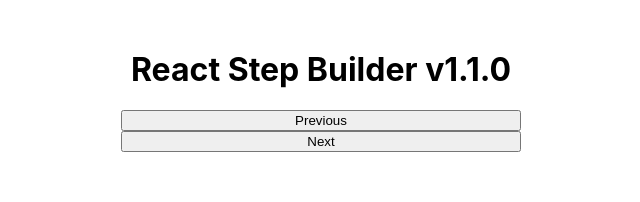
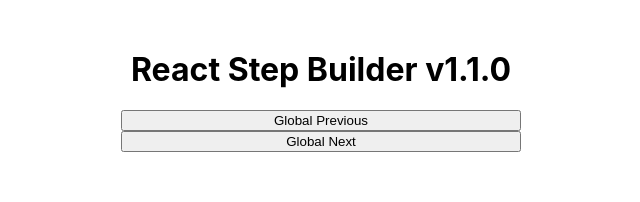
Before and after one commit to sametweb/react-step-builder, a React (Create React App) app: page / in a window 1280 px wide. Shown: the top 202 px of the page, without its empty margins (319-959 px from the left). Built offline with nearby package versions, Linux system fonts and the light colour scheme.

Commit message:
Tests for global navigation feature

```diff
--- a/src/App.tsx
+++ b/src/App.tsx
@@ -5,12 +5,16 @@ import Step2 from "./stepComponents/Step2";
 import Step3 from "./stepComponents/Step3";
 import Step4 from "./stepComponents/Step4";
 
-const Navigation = (props: NavigationComponentProps) => {
+export const Navigation = (props: NavigationComponentProps) => {
 	console.log(props);
 	return (
 		<div>
-			<button onClick={props.prev}>Previous</button>
-			<button onClick={props.next}>Next</button>
+			<button data-testid="global-prev" onClick={props.prev}>
+				Global Previous
+			</button>
+			<button data-testid="global-next" onClick={props.next}>
+				Global Next
+			</button>
 		</div>
 	);
 };
--- a/src/lib-ts/index.tsx
+++ b/src/lib-ts/index.tsx
@@ -118,7 +118,7 @@ const StepsContext = React.createContext<StepsContext>({
 	state: {},
 	handleChange: (event) => {},
 	setState: (key, value) => {},
-	getState: (key, defaultValue) => "" || false || defaultValue,
+	getState: (key, defaultValue) => "",
 	next: () => {},
 	prev: () => {},
 	jump: (id) => {},
@@ -136,8 +136,6 @@ export function Steps({ children, config }: StepsProps) {
 		if (config?.navigation?.component) {
 			const NavComponent = config?.navigation?.component;
 			return <NavComponent {...context} />;
-		} else {
-			return null;
 		}
 	};
 
```
Also changed, not shown: 1 other file (tests, documents, lock files or other folders).
